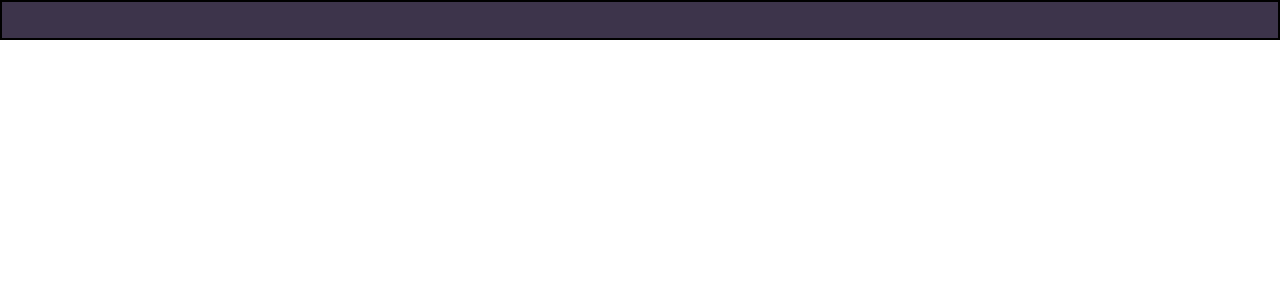
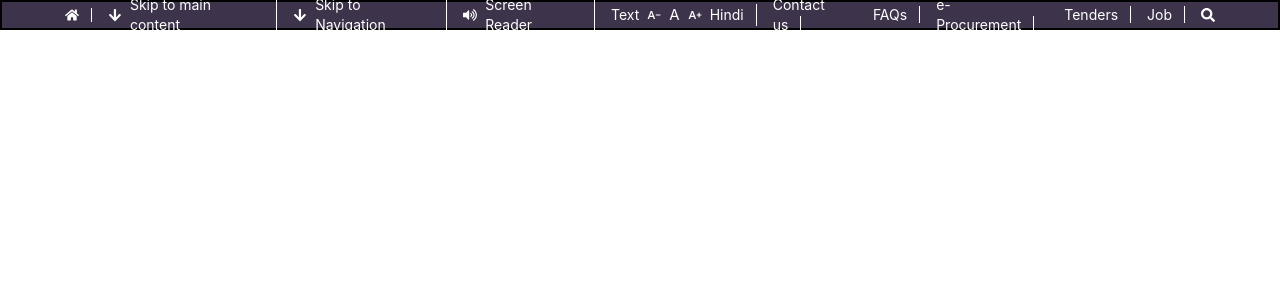
Before and after one commit to pawangrover100/University-Grants-Commission-India-, a React (Vite) app: page / in a window 1280 px wide. Shown: the top 300 px of the page. Built offline with nearby package versions, Linux system fonts and the light colour scheme.

Commit message:
create navbar

```diff
--- a/src/Components/Navbar/Navbar.jsx
+++ b/src/Components/Navbar/Navbar.jsx
@@ -1,13 +1,108 @@
-
+import { FaHome, FaArrowDown, FaVolumeUp, FaSearch } from "react-icons/fa";
+import { MdOutlineTextDecrease, MdOutlineTextIncrease } from "react-icons/md";
 
 function Navbar() {
   return (
     <>
-    <div className="mx-w-[1400px] bg-[#3d344b] h-[5vh] box-border border-2 border-solid ">
+      <div className="max-w-full bg-[#3d344b] h-[30px] border-2 border-solid">
+        <div className="w-[1150px] h-full flex justify-center items-center mx-auto">
+          <ul className="flex items-center gap-x-4 text-white text-sm">
+            <li>
+              <a
+                href="#"
+                className="flex items-center gap-x-2 hover:text-orange-400 border-r pr-3"
+              >
+                <FaHome />
+              </a>
+            </li>
 
-    </div>
+            <li>
+              <a
+                href="#"
+                className="flex items-center gap-x-2 hover:text-orange-400 border-r pr-3"
+              >
+                <FaArrowDown />
+                <h6>Skip to main content</h6>
+              </a>
+            </li>
+
+            <li>
+              <a
+                href="#"
+                className="flex items-center gap-x-2 hover:text-orange-400 border-r pr-3"
+              >
+                <FaArrowDown />
+                <h6>Skip to Navigation</h6>
+              </a>
+            </li>
+
+            <li>
+              <a
+                href="#"
+                className="flex items-center gap-x-2 hover:text-orange-400 border-r pr-3"
+              >
+                <FaVolumeUp />
+                <h6>Screen Reader</h6>
+              </a>
+            </li>
+
+            <li>
+              <a
+                href="#"
+                className="flex items-center gap-x-2 border-r pr-3"
+              >
+                <h6 className=" hover:text-orange-400">Text</h6>
+
+                <div className="flex items-center gap-x-2 ">
+                  <MdOutlineTextDecrease className=" hover:text-orange-400" />
+                  <div className="text-[15px]  hover:text-orange-400">A</div>
+                  <MdOutlineTextIncrease className=" hover:text-orange-400"/>
+                </div>
+
+                <h6 className=" hover:text-orange-400">Hindi</h6>
+              </a>
+            </li>
+
+            <li>
+              <a href="#" className="hover:text-orange-400 border-r pr-3">
+                Contact us
+              </a>
+            </li>
+
+            <li>
+              <a href="#" className="hover:text-orange-400 border-r pr-3">
+                FAQs
+              </a>
+            </li>
+
+            <li>
+              <a href="#" className="hover:text-orange-400 border-r pr-3">
+                e-Procurement
+              </a>
+            </li>
+
+            <li>
+              <a href="#" className="hover:text-orange-400 border-r pr-3">
+                Tenders
+              </a>
+            </li>
+
+            <li>
+              <a href="#" className="hover:text-orange-400 border-r pr-3">
+                Job
+              </a>
+            </li>
+
+            <li>
+              <a href="#" className="hover:text-orange-400">
+                <FaSearch />
+              </a>
+            </li>
+          </ul>
+        </div>
+      </div>
     </>
-  )
+  );
 }
 
-export default Navbar
+export default Navbar;
```
